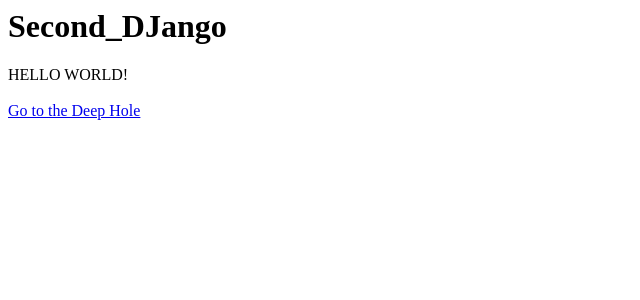
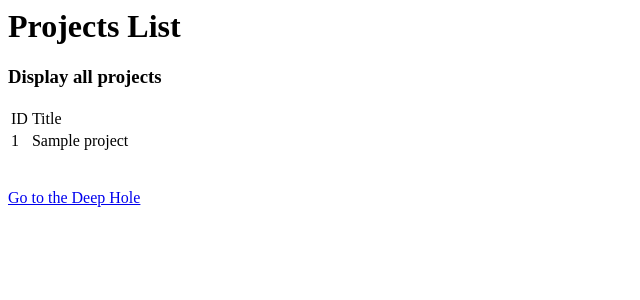
Before and after one commit to Serrones/second_django, a Django app: page / in a window 1280 px wide. Shown: the top 300 px of the page, without its empty margins (0-640 px from the left). Run offline with Django 3.2, Linux system fonts and the light colour scheme; tables that the repository leaves empty hold one stand-in row (values such as "Sample post").

Commit message:
Chapter 6 - first part

```diff
--- a/work_manager/task_manager/models.py
+++ b/work_manager/task_manager/models.py
@@ -26,28 +26,32 @@ class Supervisor(User_Profile):
     # Fields...
     def __str__ (self):
         return self.name
-    # Duplicated common fields
+        # Duplicated common fields
     specialisation = models.CharField(max_length=50, verbose_name="Specialisation")
 
 class Developer(User_Profile):
     # Fields...
     def __str__ (self):
         return self.name
-    # Duplicated common fields
+        # Duplicated common fields
+
     gerente = models.ForeignKey(Supervisor, verbose_name="Supervisor")
 
 class Project(models.Model):
     # Fields...
-    def __str__ (self):
-        return self.name
     title = models.CharField(max_length=50, verbose_name="Title")
     description = models.CharField(max_length=1000, verbose_name="Description")
     client_name = models.CharField(max_length=100, verbose_name="Client name")
 
+    def __str__ (self):
+        return self.title
+
+
 class Task(models.Model):
     # Fields...
     def __str__ (self):
-        return self.name
+        return self.title
+
     title = models.CharField(max_length=50, verbose_name="Title")
     description = models.CharField(max_length=1000, verbose_name="Description")
     time_elapsed = models.IntegerField(verbose_name="Elapsed time" ,
--- a/work_manager/task_manager/templates/task_manager/index.html
+++ b/work_manager/task_manager/templates/task_manager/index.html
@@ -1,16 +1,36 @@
 {% extends 'base.html' %}
 
 {% block title_html %}
-            Hello World Title
+            Projects List
 {% endblock %}
 {% block h1 %}
-            {{bloc.super}}Second_DJango
+            Projects List
 {% endblock %}
-    {% block article_content %}
-    <span> {{word | upper}} </span>
-    {% url 'connection' as the_connection %}
+{% block article_content %}
+    <h3>{{ action }}</h3>
+    {% if all_projects|length > 0 %}
+        <table>
+            <thead>
+                <tr>
+                    <td>ID</td>
+                    <td>Title</td>
+                </tr>
+            </thead>
+            <tbody>
+                {% for project in all_projects %}
+                    <tr>
+                        <td>{{ project.id }}</td>
+                        <td>{{ project.title }}</td>
+                    </tr>
+                {% endfor %}
+            </tbody>
+        </table>
+    {% else %}
+        <span>No project.</span>
+    {% endif %}
     </br>
     </br>
+    {% url 'connection' as the_connection %}
     <a href= "{{ the_connection }}">Go to the Deep Hole</a>
     {% load static %}
     <script src="{% static "js/index.js" %}"></script>
--- a/work_manager/task_manager/views.py
+++ b/work_manager/task_manager/views.py
@@ -1,13 +1,13 @@
 from django.shortcuts import render
 from django.http import HttpResponse
+from .models import Project, Task, Dev_Work_Task, Developer, Supervisor, User_Profile
 
 # Create your views here.
 
 #View for index page
 def hello_page(request):
-    word = "Hello World!"
-    return render (request, 'task_manager/index.html', {'word': word})
-
+    all_projects = Project.objects.all()
+    return render(request, 'task_manager/index.html', {'action': "Display all projects", 'all_projects': all_projects})
 #View for personal calling
 def hello_serrones(request):
     return HttpResponse ("Rumo a dominação!!!")
```
Also changed, not shown: work_manager/task_manager/migrations/0002_auto_20171011_2129.py (added).
